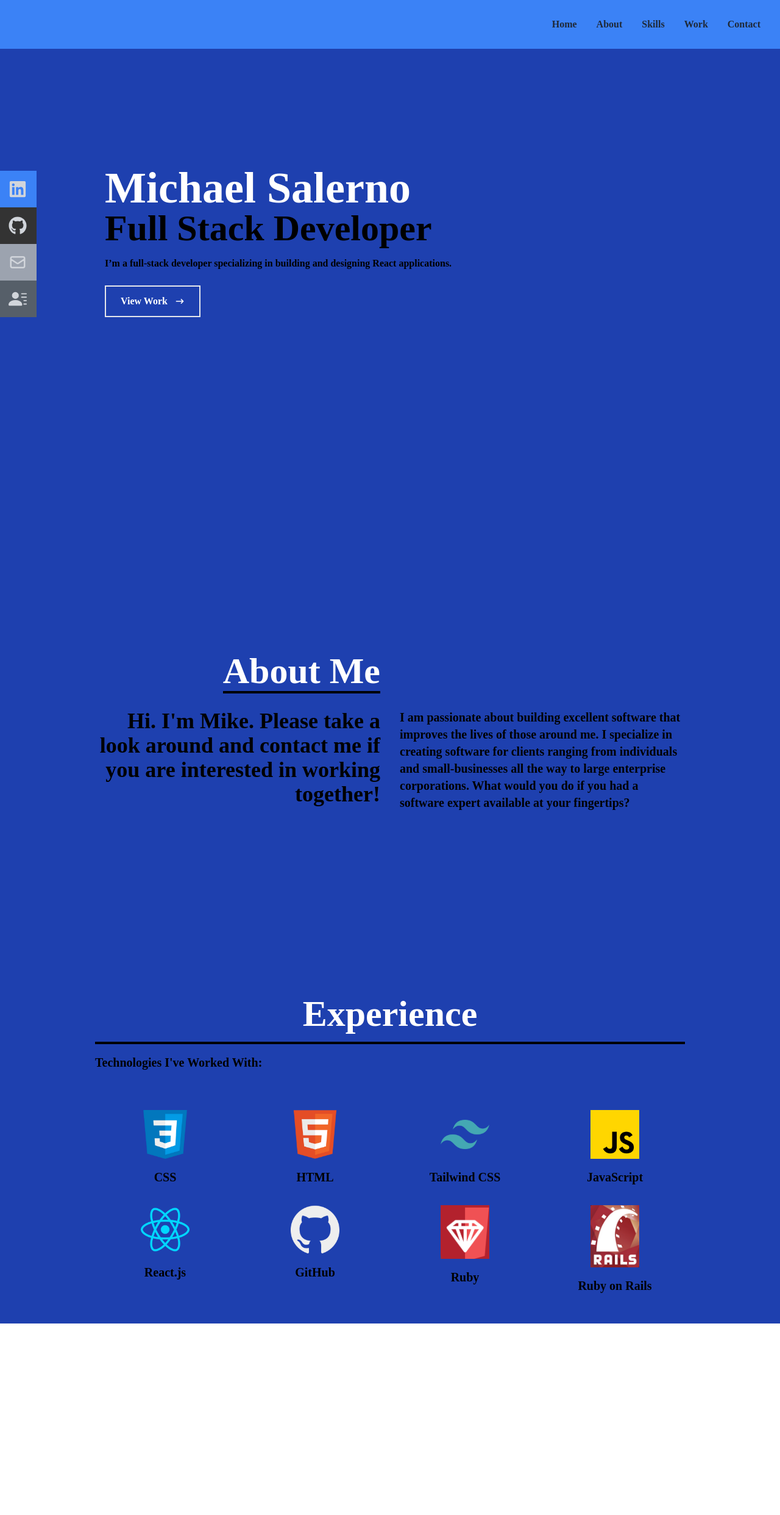
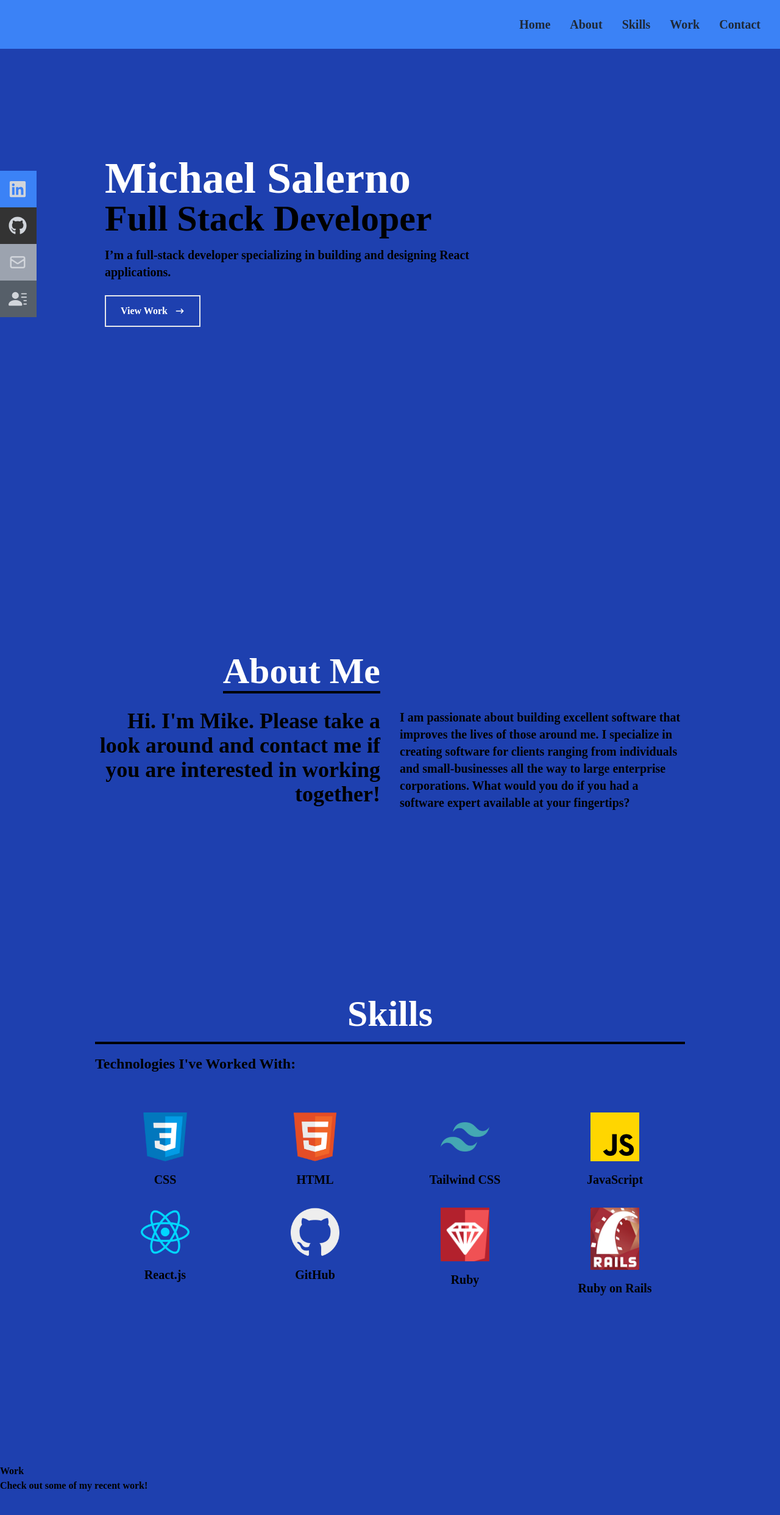
Before and after one commit to msalerno93/react-portfolio, a React (Create React App) app: page / in a window 1280 px wide. Shown: the top 2484 px of the page at 61% size. Before the commit the page ends 2170 px from the top, so only its background shows below. Built offline with nearby package versions, Linux system fonts and the light colour scheme.

Commit message:
finished skills section - started work section

```diff
--- a/src/App.js
+++ b/src/App.js
@@ -2,6 +2,7 @@ import About from "./components/About";
 import Home from "./components/Home";
 import Navbar from "./components/Navbar";
 import Skills from "./components/Skills";
+import Work from "./components/Work";
 
 function App() {
   return (
@@ -10,6 +11,7 @@ function App() {
       <Home />
       <About />
       <Skills />
+      <Work />
     </div>
   );
 }
--- a/src/components/Home.jsx
+++ b/src/components/Home.jsx
@@ -11,7 +11,7 @@ const Home = () => {
         <h2 className='text-4xl sm:text-6xl font-bold text-black'>
           Full Stack Developer
         </h2>
-        <p className='text-black font-bold py-4 max-w-[700px]'>
+        <p className='text-black font-bold text-xl py-4 max-w-[700px]'>
           I’m a full-stack developer specializing in building and designing React applications.
         </p>
         <div>
--- a/src/components/Navbar.jsx
+++ b/src/components/Navbar.jsx
@@ -19,28 +19,28 @@ const Navbar = () => {
       </div>
 
       {/* menu */}
-      <ul className='hidden md:flex'>
-        <li>
+      <ul className='hidden md:flex text-xl'>
+        <li className='hover:rounded-lg hover:border-2 hover:bg-black hover:text-white border-blue-800'>
           <Link to='home' smooth={true} duration={500}>
             Home
           </Link>
         </li>
-        <li>
+        <li className='hover:rounded-lg hover:border-2 hover:bg-black hover:text-white border-blue-800'>
           <Link to='about' smooth={true} duration={500}>
             About
           </Link>
         </li>
-        <li>
+        <li className='hover:rounded-lg hover:border-2 hover:bg-black hover:text-white border-blue-800'>
           <Link to='skills' smooth={true} duration={500}>
             Skills
           </Link>
         </li>
-        <li>
+        <li className='hover:rounded-lg hover:border-2 hover:bg-black hover:text-white border-blue-800'>
           <Link to='work' smooth={true} duration={500}>
             Work
           </Link>
         </li>
-        <li>
+        <li className='hover:rounded-lg hover:border-2 hover:bg-black hover:text-white border-blue-800'>
           <Link to='contact' smooth={true} duration={500}>
             Contact
           </Link>
--- a/src/components/Skills.jsx
+++ b/src/components/Skills.jsx
@@ -11,11 +11,11 @@ import rails from "../assets/rails.png"
 
 const Skills = () => {
   return (
-    <div name='skills' className='bg-blue-800'>
+    <div name='skills' className='w-full h-screen bg-blue-800'>
         <div className='max-w-[1000px] mx-auto p-4 w-full h-full'>
             <div>
-                <p className='flex flex-col justify-center items-center text-6xl text-white py-4 border-b-4 border-black font-bold'>Experience</p>
-                <p className='text-black font-bold text-xl py-4 '>Technologies I've Worked With:</p>
+                <p className='flex flex-col justify-center items-center text-6xl text-white py-4 border-b-4 border-black font-bold'>Skills</p>
+                <p className='text-black font-bold text-2xl py-4 '>Technologies I've Worked With:</p>
             </div>
 
             <div className='w-full grid grid-cols-2 sm:grid-cols-4 gap-4 text-center py-8'>
--- /dev/null
+++ b/src/components/Work.jsx
@@ -0,0 +1,17 @@
+import React from 'react'
+
+const Work = () => {
+  return (
+    <div name='work' className='w-full md:h-screen text-black font-bold bg-blue-800'>
+        <div className="">
+            <div>
+                <p>Work</p>
+                <p>Check out some of my recent work!</p>
+            </div>
+
+        </div>
+    </div>
+  )
+}
+
+export default Work
```
